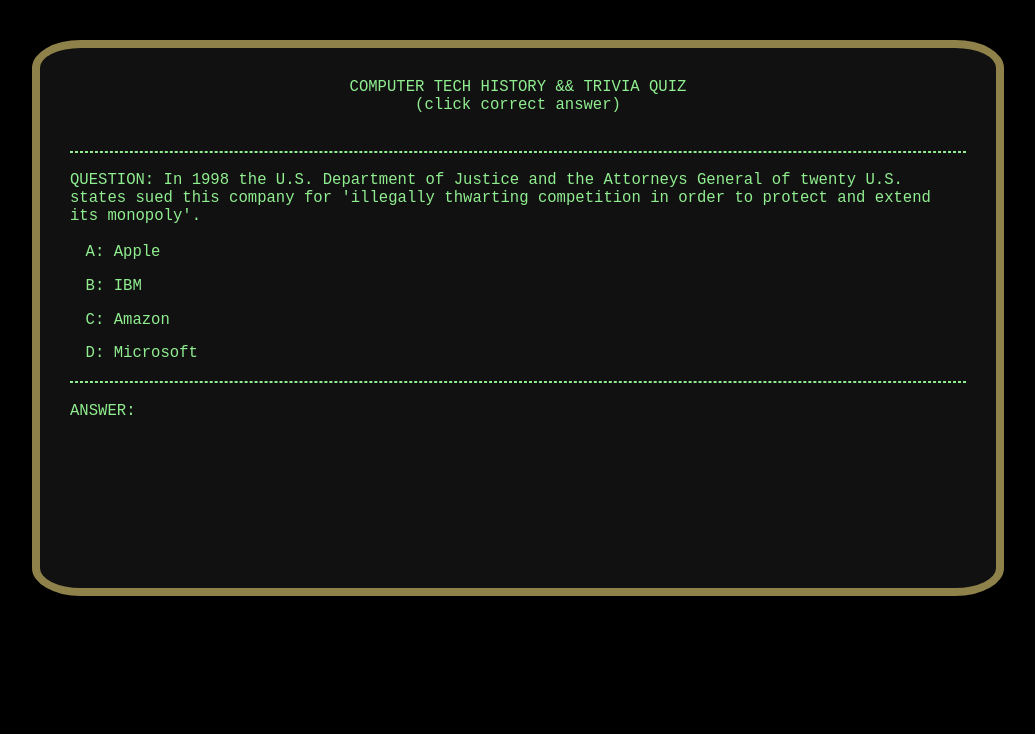
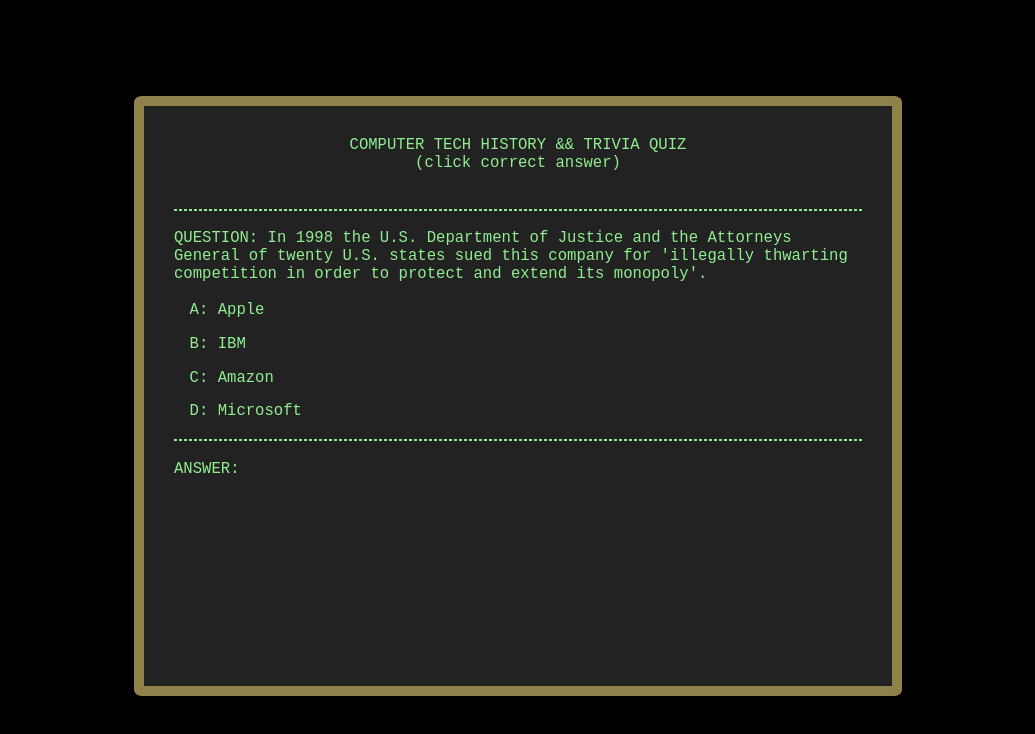
Before and after one commit to karlWenninger/cs-history-trivia-quiz, a plain HTML site: page index.html in a window 1280 px wide. Shown: the whole page, without its empty margins (122-1157 px from the left). Drawn offline with Linux system fonts and the light colour scheme.

Commit message:
Added @media, correctAnswers count, minor copy revisions. randIndex() func is buggy and so, so much fun

```diff
--- a/app.js
+++ b/app.js
@@ -1,3 +1,204 @@
+
+const questionAnswers = [{
+        question: 'In 1990 this computer scientist assembled the fundamental technologies of the World Wide Web.',
+        answerOptions: [
+            { A: 'Linus Torvalds' },
+            { B: 'Bill Gates' },
+            { C: 'Tim Berners-Lee' },
+            { D: 'Steve Jobs' }
+        ],
+        answer: 'C',
+        summary: "While working at CERN, a particle physics lab in Switzerland, Berners-Lee noticed that visiting scientists lacked a common protocol to share information over the internet. So he built one.",
+    },
+    {
+        question: 'This "law" states that computer performance speeds will double every two years.',
+        answerOptions: [
+            { A: "Ohm's Law" },
+            { B: "Linus's Law" },
+            { C: "Heisenberg's Law" },
+            { D: "Moore's Law" }
+        ],
+        answer: "D",
+        summary: 'In 1965 Gordon Moore was director of R&D at Fairchild Semiconductor. He observed and accurately predicted that the number of components on a semiconductor chip would double every two years.'
+    },
+    {
+        question: "Until it was officially changed in 2015 this was Google's corporate motto.",
+        answerOptions: [
+            { A: "Where do you want to go today?" },
+            { B: "Don't be evil" },
+            { C: "Internet, easy" },
+            { D: "Think Different" }
+        ],
+        answer: "B",
+        summary: "The motto was adopted by the company's young founders early in its incorporation. In 2015 it was officially changed to 'Do the right thing'. "
+    },
+    {
+        question: "The ______ was the first commercially produced electronic computer in the world. It accurately predicted the results of the 1952 U.S. presidential race.",
+        answerOptions: [
+            { A: "IBM 1401" },
+            { B: "ENIAC" },
+            { C: "UNIVAC" },
+            { D: "Altair 8800" }
+        ],
+        answer: "C",
+        summary: "On election night 1952 the UNIVAC correctly forecast a landslide victory for Dwight Eisenhower, the candidate that was NOT favored by the media and pollsters. The legacy company that developed this machine evolved into today's Unisys Corporation."
+    },
+    {
+        question: 'This company developed the first computer to feature a graphical user interface (GUI).',
+        answerOptions: [
+            { A: "Atari" },
+            { B: "Xerox" },
+            { C: "Apple" },
+            { D: "Microsoft" }
+        ],
+        answer: "B",
+        summary: "The Xerox Alto was designed and built at the company's Palo Alto Research Center in the 1970s. After visiting the facility in 1979 Steve Jobs began plans to develop Apple's first GUI-based operating system."
+    },
+    {
+        question: "Northern California's Santa Clara Valley earned the moniker 'Silicon Valley' in the 1960s after several startups there began developing",
+        answerOptions: [
+            { A: "transformers" },
+            { B: "personal computers" },
+            { C: "transistor radios" },
+            { D: "semiconductors" }
+        ],
+        answer: "D",
+        summary: "In 1956 Bill Shockley, one of the inventors of the transistor, founded Shockley Semiconductor Labs in Mountain View. His employees would go on to start Fairchild Semiconductor and eventually Intel. Semiconductor technology allowed electronic circuits to be miniaturized by printing them on silicon wafers or 'chips'."
+    },
+    {
+        question: "After its launch in 1998 Google's search engine gained industry dominance by utilizing a better method for",
+        answerOptions: [
+            { A: "collecting user data" },
+            { B: "hiring developers" },
+            { C: "ranking web pages" },
+            { D: "targeting advertisements" }
+        ],
+        answer: "C",
+        summary: "At the time competing search engines ranked results by how often a searched term appeared as text on a web page. Google ranked results according to the number of relevant pages that linked to the page being evaluated."
+    },
+    {
+        question: "In the nineteenth century this man designed the 'Analytical Engine': a contraption of program-controlled mechanical gears theoretically capable of performing any calculation. ",
+        answerOptions: [
+            { A: "Nikola Tesla" },
+            { B: "Herman Hollerith" },
+            { C: "Thomas Edison" },
+            { D: "Charles Babbage" }
+        ],
+        answer: "D",
+        summary: "Although the machine was never successfully built the Analytical Engine is considered to be the first historical conception of a modern computer."
+    },
+    {
+        question: "In 1980 IBM agreed to ship its first line of personal computers with this Microsoft software installed. This deal eventually led to Microsoft's dominance in the PC industry.",
+        answerOptions: [
+            { A: "Windows" },
+            { B: "DOS" },
+            { C: "Word" },
+            { D: "easyOS" }
+        ],
+        answer: "B",
+        summary: "Microsoft included a non-exclusive clause in the deal to provide IBM with this pre-GUI, command-line operating system. Because IBM designed their PC using third-party components competitors were able to legally issue clones. DOS became the defacto OS for all of these machines."
+    },
+    {
+        question: 'This nineteenth century Englishwoman is often credited as the author of the first algorithm',
+        answerOptions: [
+            { A: "Ada Lovelace" },
+            { B: "Queen Victoria" },
+            { C: "Mary Shelley" },
+            { D: "Clara Barton" }
+        ],
+        answer: "A",
+        summary: "To demonstrate a possible application of Charles Babbage's 'Analytical Engine' Lovelace diagrammed a set of steps the machine would follow to solve a mathematical sequence. "
+    },
+    {
+        question: 'The prototype of this technology was initially developed at a failing podcast startup.',
+        answerOptions: [
+            { A: "Twitter" },
+            { B: "Spotify" },
+            { C: "YouTube" },
+            { D: "Facebook" }
+        ],
+        answer: "A",
+        summary: "Twitter founder Jack Dorsey had the idea for an SMS-based communication system while working at Odeo in 2006. Odeo was a website that allowed users to create and share podcasts."
+    },
+    {
+        question: 'This is a slang term for an undocumented, often humorous feature hidden in piece of software.',
+        answerOptions: [
+            { A: "surprise party" },
+            { B: "easter egg" },
+            { C: "roman candle" },
+            { D: "xmas in july" }
+        ],
+        answer: "B",
+        summary: "Apparently the term was first used in 1979 when an underpaid Atari programmer secretly inserted his name into a room in a game. Go to Google and search 'do a barrel roll'."
+    },
+    {
+        question: '______ designed the first Apple computer',
+        answerOptions: [
+            { A: "Steve Jobs" },
+            { B: "Paul Allen" },
+            { C: "Steve Wozniak" },
+            { D: "Bill Gates" }
+        ],
+        answer: "C",
+        summary: "In 1975 Steve Wozniak designed and hand-built a computer that would become the Apple I. He and Steve Jobs assembled and sold the circuit boards from a garage during the next year."
+    },
+    {
+        question: 'hotornot.com was a early 2000s website where users submitted pictures of themselves to be rated for attractiveness by others. A founder of which company built a similar site in 2003?',
+        answerOptions: [
+            { A: "Uber" },
+            { B: "Airbnb" },
+            { C: "Facebook" },
+            { D: "Instagram" }
+        ],
+        answer: "C",
+        summary: "Mark Zuckerberg's early site was called facemash.com. It presented female ID photos hacked from Harvard University dormitory websites and asked users to compare and rank them."
+    },
+    {
+        question: "The first use of the word 'bug' to describe a computer malfunction came from a ",
+        answerOptions: [
+            { A: "1980s hacker who went by the moniker 'electro_fly'" },
+            { B: "fried transistor that resembled an insect" },
+            { C: "failed 1960s NASA spy satellite code named 'praying-mantis'" },
+            { D: "dead moth found in an electro-mechanical relay" }
+        ],
+        answer: "D",
+        summary: "On September 9th, 1947 programmer Grace Hopper wrote in the Harvard Mark II computer's log book 'First actual case of bug being found'. This was after a problem with the machine was traced to a moth stuck between relay contacts."
+    },
+    {
+        question: "To pass a _______ a machine must exhibit intelligent behavior indistinguishable from that of a human.",
+        answerOptions: [
+            { A: "Logic Gate" },
+            { B: "Turing Test" },
+            { C: "Bill Gate" },
+            { D: "Edison Test" }
+        ],
+        answer: "B",
+        summary: 'Englishman Alan Turing is widely considered to be the father of theoretical computer science and artificial intelligence. The Turing Test was proposed in his 1950 paper "Computing Machinery and Intelligence".'
+    },
+    {
+        question: "In 1998 the U.S. Department of Justice and the Attorneys General of twenty U.S. states sued this company for 'illegally thwarting competition in order to protect and extend its monopoly'.",
+        answerOptions: [
+            { A: "Apple" },
+            { B: "IBM" },
+            { C: "Amazon" },
+            { D: "Microsoft" }
+        ],
+        answer: "D",
+        summary: "Microsoft had bundled its Internet Explorer web browser with all Windows operating systems. They then claimed that the two previously separate pieces of software were the same product. The government's assertion was that this was done intentionally to kill competition from competing web browsers.",
+    },
+    {
+        question: 'In the early 2000s this was the dominant technology to provide animation, interactivity and video playback to a website. As HTML5 compliant browsers proliferated it has largely fallen out of use.',
+        answerOptions: [
+            { A: "Flash" },
+            { B: "BASIC" },
+            { C: "Spark" },
+            { D: "HTML" }
+        ],
+        answer: "A",
+        summary: "The Flash Player is a browser plug-in. Much of the functionality provided by Flash was included in the HTML5 specification and is now hard-coded into your browser."
+    },
+];
+
 // get html elements
 const question = document.querySelector('#question');
 
@@ -38,6 +239,10 @@
     // return answerOptions;
 };
 
+
+let clickCount = 0;
+let correctAnswers = 0;
+
 // get clicked answer-option
 answerOptionContainer.addEventListener('click', (e) => {
     // target user click
@@ -46,17 +251,15 @@
     };
 
     if (userAnswer.innerText.slice(0, 1) == `${questionAnswers[qaIndex].answer}`) {
+        clickCount++;
+
         setTimeout(() => {
-
-            // ON CORRECT ANSWER THIS SHOULD GREY OUT FALSIES
-            // for (let i of answerOptions) {
-            //     // console.log(Object.keys(i) == userAnswer.innerText.slice(0, 1))
-            // }
             answer.innerText = `ANSWER: ${userAnswer.innerText.slice(2)} is CORRECT!!!`;
             summary.innerText = `${questionAnswers[qaIndex].summary}`;
             nextQuestionBtn.style.display = 'block';
         }, 150)
     } else {
+        clickCount++;
 
         answer.innerText = 'ANSWER:';
         setTimeout(() => {
@@ -68,6 +271,7 @@
     };
 });
 
+
 // first question on page load
 document.addEventListener('DOMContentLoaded', () => {
     randIndex(qaIndex)
@@ -76,228 +280,30 @@
 });
 
 
-// load next question
+// load next question, track correctAnswers
 nextQuestionBtn.addEventListener('click', () => {
     randIndex(qaIndex)
     loadQandAs(questionAnswers, qaIndex);
-    console.log(randIndexArr)
-    return qaIndex;
+    if (clickCount == 1) {
+        correctAnswers++;
+    }
+
+    console.log(randIndexArr, clickCount, correctAnswers)
+
+    return clickCount = 0, qaIndex;
 });
-
 
 
 // INCLUDE AT END/BONUS??/
 // '<a href='https://www.youtube.com/channel/UCHDr4RtxwA1KqKGwxgdK4Vg'>Computer History Museum</a>'
 
 
-const questionAnswers = [{
-        question: 'In 1990 this computer scientist assembled the fundamental technologies of the World Wide Web.',
-        answerOptions: [
-            { A: 'Linus Torvalds' },
-            { B: 'Bill Gates' },
-            { C: 'Tim Berners-Lee' },
-            { D: 'Steve Jobs' }
-        ],
-        answer: 'C',
-        summary: "While working at CERN, a particle physics lab in Switzerland, Berners-Lee noticed that visiting scientists lacked a common protocol to share information over the internet. So he made one.",
-    },
-    {
-        question: 'This "law" states that computer performance speeds will double every two years.',
-        answerOptions: [
-            { A: "Ohm's Law" },
-            { B: "Linus's Law" },
-            { C: "Heisenberg's Law" },
-            { D: "Moore's Law" }
-        ],
-        answer: "D",
-        summary: 'In 1965 Gordon Moore was director of R&D at Fairchild Semiconductor. He observed and accurately predicted that the number of components on a semiconductor chip would double every two years.'
-    },
-    {
-        question: "Until it was officially changed in 2015 this was Google's corporate motto.",
-        answerOptions: [
-            { A: "Where do you want to go today?" },
-            { B: "Don't be evil" },
-            { C: "Internet, easy" },
-            { D: "Think Different" }
-        ],
-        answer: "B",
-        summary: "The motto was adopted by the company's young founders early in it's incorporation. In 2015 Google changed it to 'Do the right thing'. "
-    },
-    {
-        question: "The ______ was the first commercially produced electronic computer in the world. It accurately predicted the results of the 1952 U.S. presidential race.",
-        answerOptions: [
-            { A: "IBM 1401" },
-            { B: "ENIAC" },
-            { C: "UNIVAC" },
-            { D: "Altair 8800" }
-        ],
-        answer: "C",
-        summary: "On election night 1952 the UNIVAC correctly forecast a landslide victory for Dwight Eisenhower, the candidate that was NOT favored by the media and pollsters. The legacy company that developed this machine evolved into today's Unisys Corporation."
-    },
-    {
-        question: 'This company developed the first computer to feature a graphical user interface (GUI).',
-        answerOptions: [
-            { A: "Atari" },
-            { B: "Xerox" },
-            { C: "Apple" },
-            { D: "Microsoft" }
-        ],
-        answer: "B",
-        summary: "The Xerox Alto was designed and built at the company's Palo Alto Research Center in the 1970s. After visiting the facility in 1979 Steve Jobs began plans to develop Apple's first GUI-based operating system."
-    },
-    {
-        question: "Northern California's Santa Clara Valley earned the moniker 'Silicon Valley' in the 1960s after several startups there began developing",
-        answerOptions: [
-            { A: "computers" },
-            { B: "televisions" },
-            { C: "telephones" },
-            { D: "semiconductors" }
-        ],
-        answer: "D",
-        summary: "The new semiconductor technology allowed electrical circuits to be made smaller and smaller. During the 1960s the research and development at semiconductor companies was funded largely by the U.S. government to compete with Cold War Era Soviet projects. "
-        // summary: "Because of its atomic structure silicon can be made to either let electrons flow through it or block electron flow. Hence the term semiconductor."
-    },
-    {
-        question: "After it's launch in 1998 Google's search engine gained industry dominance by utilizing a better method for",
-        answerOptions: [
-            { A: "collecting user data" },
-            { B: "hiring developers" },
-            { C: "ranking web pages" },
-            { D: "targeting advertisements" }
-        ],
-        answer: "C",
-        summary: "At the time competing search engines ranked results by how often a searched term appeared as text on a web page. Google ranked results according to the number of relevant pages that linked to the page being evaluated."
-    },
-    {
-        question: "In the nineteenth century this man conceived of the Analytical Engine: a contraption of program-controlled mechanical gears capable of processing any calculation. It was never successfully built in his lifetime.",
-        answerOptions: [
-            { A: "Nikola Tesla" },
-            { B: "Herman Hollerith" },
-            { C: "Thomas Edison" },
-            { D: "Charles Babbage" }
-        ],
-        answer: "D",
-        summary: "The design of the Analytical Engine is considered to be the first historical conception of a modern computer."
-    },
-    {
-        question: "In 1980 IBM agreed to ship it's first line of personal computers with this Microsoft software installed. This deal eventually led to Microsoft's dominance in the PC industry.",
-        answerOptions: [
-            { A: "Windows" },
-            { B: "DOS" },
-            { C: "Word" },
-            { D: "easyOS" }
-        ],
-        answer: "B",
-        summary: "DOS was Microsoft's pre-Windows, command-line operating system. They included a non-exclusive clause in the deal with IBM which allowed them to license the product to any company. Because IBM designed their PC using existing third-party components competitors were able to legally issue clones. DOS became the defacto OS for all of these machines."
-    },
-    {
-        question: 'This nineteenth century Englishwoman is often credited as the author of the first algorithm',
-        answerOptions: [
-            { A: "Ada Lovelace" },
-            { B: "Queen Victoria" },
-            { C: "Mary Shelley" },
-            { D: "Clara Barton" }
-        ],
-        answer: "A",
-        summary: "To demonstrate a possible application of Charles Babbage's 'Analytical Engine' Lovelace diagrammed steps the machine would have to go through to solve a mathematical sequence. "
-    },
-    {
-        question: "The prototype of this technology was initially developed at a failing podcast startup.",
-        answerOptions: [
-            { A: "Twitter" },
-            { B: "Spotify" },
-            { C: "YouTube" },
-            { D: "Facebook" }
-        ],
-        answer: "A",
-        summary: "Twitter founder Jack Dorsey had the idea for an SMS-based communication system while working at Odeo in 2006. Odeo was a website that allowed users to create and share podcasts."
-    },
-    {
-        question: 'This is a slang term for an undocumented, hidden and often humorous feature included in piece of software.',
-        answerOptions: [
-            { A: "double whammy" },
-            { B: "easter egg" },
-            { C: "roman candle" },
-            { D: "surprise party" }
-        ],
-        answer: "B",
-        summary: "Apparently the term was first used in 1979 when an Atari programmer who thought he was underpaid added his name to a secret room in a game."
-    },
-    {
-        question: '______ designed the first Apple computer',
-        answerOptions: [
-            { A: "Steve Jobs" },
-            { B: "Paul Allen" },
-            { C: "Steve Wozniak" },
-            { D: "Bill Gates" }
-        ],
-        answer: "C",
-        summary: "In 1975 Steve Wozniak designed and hand-built a computer that would become the Apple I. He and Steve Jobs assembled and sold the circuit boards from a garage during the next year."
-    },
-    {
-        question: 'hotornot.com was an early 2000s website where users submitted pictures of themselves to be rated for attractiveness by others. A founder of which company built a similar site in 2003?',
-        answerOptions: [
-            { A: "Uber" },
-            { B: "Airbnb" },
-            { C: "Facebook" },
-            { D: "Instagram" }
-        ],
-        answer: "C",
-        summary: "Mark Zuckerberg's early site was called facemash.com. It presented female ID photos hacked from Harvard University dormitory websites and asked users to compare and rank them."
-    },
-    {
-        question: "The first use of the word 'bug' to describe a computer malfunction came from a ",
-        answerOptions: [
-            { A: "1980s hacker who went by the moniker 'electro_fly'" },
-            { B: "fried transistor that resembled an insect" },
-            { C: "failed 1960s NASA spy satellite code named 'praying-mantis'" },
-            { D: "dead moth found in an electro-mechanical relay" }
-        ],
-        answer: "D",
-        summary: "On September 9th, 1947 programmer Grace Hopper wrote in the Harvard Mark II computer's log book 'First actual case of bug being found'. This was after a problem with the machine was traced to a moth stuck between relay contacts."
-    },
-    {
-        question: "To pass a _______ a machine must exhibit intelligent behavior indistinguishable from that of a human.",
-        answerOptions: [
-            { A: "Logic Gate" },
-            { B: "Turing Test" },
-            { C: "Bill Gate" },
-            { D: "Edison Test" }
-        ],
-        answer: "B",
-        summary: 'British scientist Alan Turing is widely considered to be the father of theoretical computer science and artificial intelligence. The Turing Test was proposed in his 1950 paper "Computing Machinery and Intelligence".'
-    },
-    {
-        question: "In 1998 the U.S. Department of Justice and the Attorneys General of twenty U.S. states sued this company for 'illegally thwarting competition in order to protect and extend its monopoly'.",
-        answerOptions: [
-            { A: "Apple" },
-            { B: "IBM" },
-            { C: "Amazon" },
-            { D: "Microsoft" }
-        ],
-        answer: "D",
-        summary: "Microsoft had bundled its Internet Explorer web browser with all Windows operating systems. They then claimed that the two pieces of software were the same product. The government's assertion was that this was done intentionally to kill competition from competing web browsers.",
-    },
-    {
-        question: 'In the early 2000s this was the dominant technology to add animations, interactivity and video playback to a website. As HTML5 compliant browsers proliferated it has largely fallen out of use.',
-        answerOptions: [
-            { A: "Flash" },
-            { B: "Ruby" },
-            { C: "PHP" },
-            { D: "Java" }
-        ],
-        answer: "A",
-        summary: "The Flash player was a plug-in for web browsers that had to be installed and updated by users. Much of the functionality provided by Flash was included in the HTML5 specification and is now hard-coded into your browser."
-    },
-];
-
-
 let randIndexArr = [];
 
 function randIndex(index) {
     if (randIndexArr.length == questionAnswers.length) {
-        alert('time for easter!')
-        randIndexArr = [];
+        alert(`you got ${correctAnswers} out of ${questionAnswers.length} correct!!!`)
+        return randIndexArr = [];
     }
     for (let i = 0; i < questionAnswers.length; i++) {
         let randNum = Math.floor(Math.random() * questionAnswers.length);
--- a/index.html
+++ b/index.html
@@ -11,11 +11,11 @@
         <p style="text-align: center">COMPUTER TECH HISTORY && TRIVIA QUIZ<br>
             (click correct answer)</p>
         <br>
-        <hr class="dashing">
+        <hr class="dashed">
         <div id="question"></div>
         <br>
         <ul id="answer-option-container"></ul>
-        <hr class="dashing">
+        <hr class="dashed">
         <div id="answer"></div>
         <div id="summary"></div>
         <div id="next-question-btn" class="pointer">NEXT QUESTION</div>
--- a/style.css
+++ b/style.css
@@ -1,6 +1,6 @@
 * {
     margin: auto;
-    /*box-sizing: border-box;*/
+    box-sizing: border-box;
 }
 
 body {
@@ -8,19 +8,19 @@
 }
 
 .container {
-    width: 70%;
-    min-height: 60vh;
-    margin-top: 5vh;
+    width: 85%;
+    min-height: 95vh;
+    margin-top: 3vh;
     padding: 30px;
-    background: #111;
+    background: #222;
     color: lightgreen;
     font-family: monospace;
     font-size: 1.2em;
-    border-radius: 5%;
-    border: solid #8e814a 8px;
+    border-radius: 1%;
+    border: solid #8e814a 5px;
 }
 
-hr.dashing {
+hr.dashed {
     border: 1px dashed lightgreen;
     margin: 1.2em 0;
 }
@@ -34,7 +34,8 @@
     margin-bottom: 1em;
 }
 
-#answer, #summary {
+#answer,
+#summary {
     margin-top: 1em;
 }
 
@@ -53,3 +54,18 @@
 .pointer:hover {
     background: darkgreen;
 }
+
+@media screen and (min-width: 768px) {
+    .container {
+        width: 70%;
+        min-height: 75vh;
+        margin-top: 12vh;
+        border: solid #8e814a 10px;
+    }
+}
+
+@media screen and (min-width: 1200px) {
+    .container {
+        width: 60%;
+    }
+}
```
